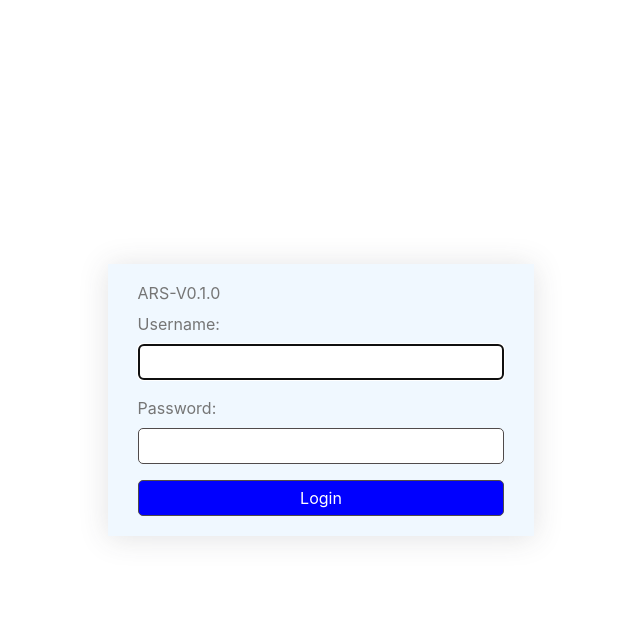
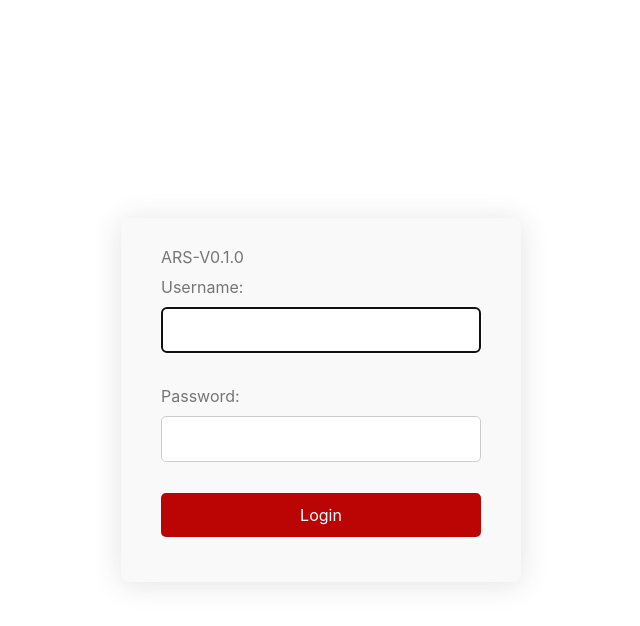
Before and after one commit to halidi-hamidu/ARS, a Django app: page /auth/ in a window 1280 px wide. Shown: the top 626 px of the page, without its empty margins (319-959 px from the left). Run offline with Django 5.2, Linux system fonts and the light colour scheme; some libraries are stand-ins or nearby versions.

Commit message:
comment zangu

```diff
--- a/static/assets/css/auth.css
+++ b/static/assets/css/auth.css
@@ -1,34 +1,46 @@
-:root{
+:root {
     --redColor: rgb(187, 5, 5);
     --shadow: 0 .15rem 1.75rem 0 rgba(58, 59, 69, .15) !important;
 }
 
-.login_form_section .inner_section{
-   height: 100vh;
-   width: 100%;
-   display: flex;
-   justify-content: center;
-   align-items: center;
-
-
-}
-.login_form_section .inner_section form{
-    background-color: aliceblue;
-    padding: 20px 30px;
-    box-shadow: var(--shadow);
-}
-.login_form_section .inner_section form input{
+.login_form_section .inner_section {
+    height: 100vh;
     width: 100%;
-    border: 1px solid #504b4b;
-    border-radius: 5px;
-    padding: 5px 15px;
+    display: flex;
+    justify-content: center;
+    align-items: center;
 }
 
-.login_form_section .inner_section form input[type="submit"]{
+.login_form_section .inner_section form {
+    background-color: #f9f9f9;
+    padding: 30px 40px;
+    box-shadow: var(--shadow);
+    border-radius: 8px;
+    max-width: 400px;
     width: 100%;
-    border: 1px solid #504b4b;
+}
+
+.login_form_section .inner_section form input {
+    width: 100%;
+    border: 1px solid #ccc;
     border-radius: 5px;
-    padding: 5px 15px;
-    background-color: blue;
+    padding: 10px 15px;
+    margin-bottom: 15px;
+    box-sizing: border-box;
+}
+
+.login_form_section .inner_section form input[type="submit"] {
+    width: 100%;
+    border: none;
+    border-radius: 5px;
+    padding: 10px;
+    background-color: var(--redColor);
     color: white;
+    font-size: 16px;
+    cursor: pointer;
+    transition: background-color 0.3s ease;
 }
+
+.login_form_section .inner_section form input[type="submit"]:hover {
+    background-color: darkred;
+}
```
